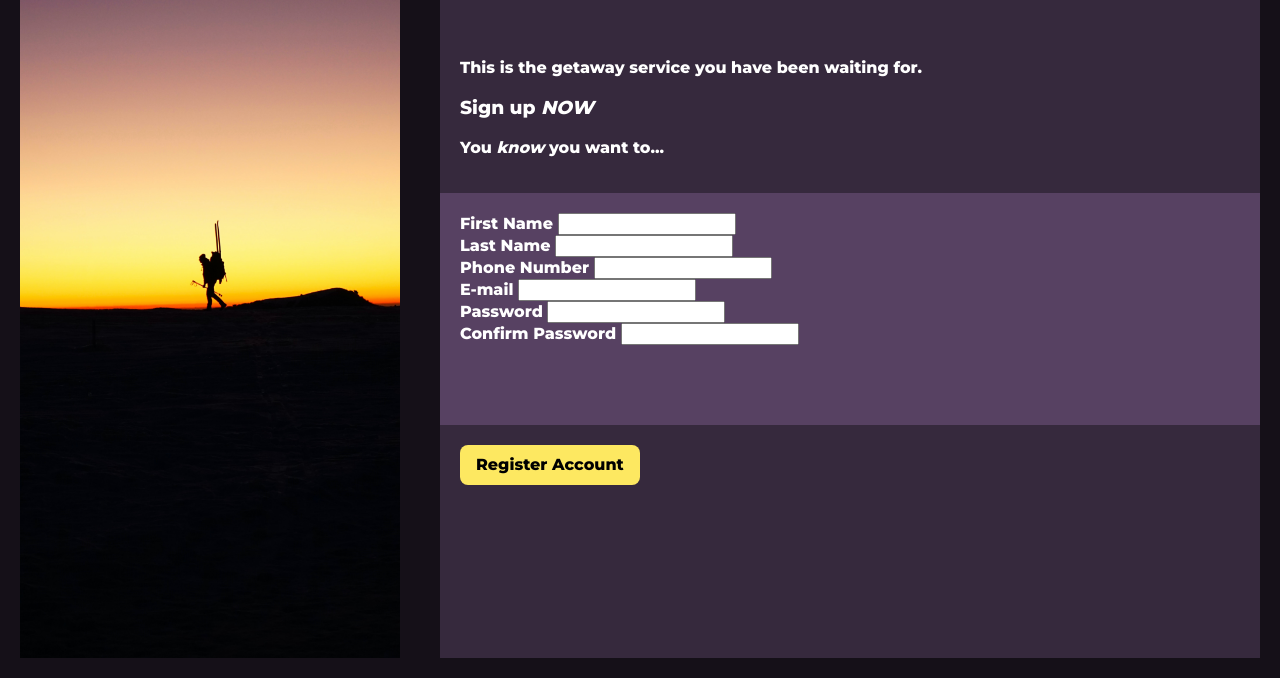
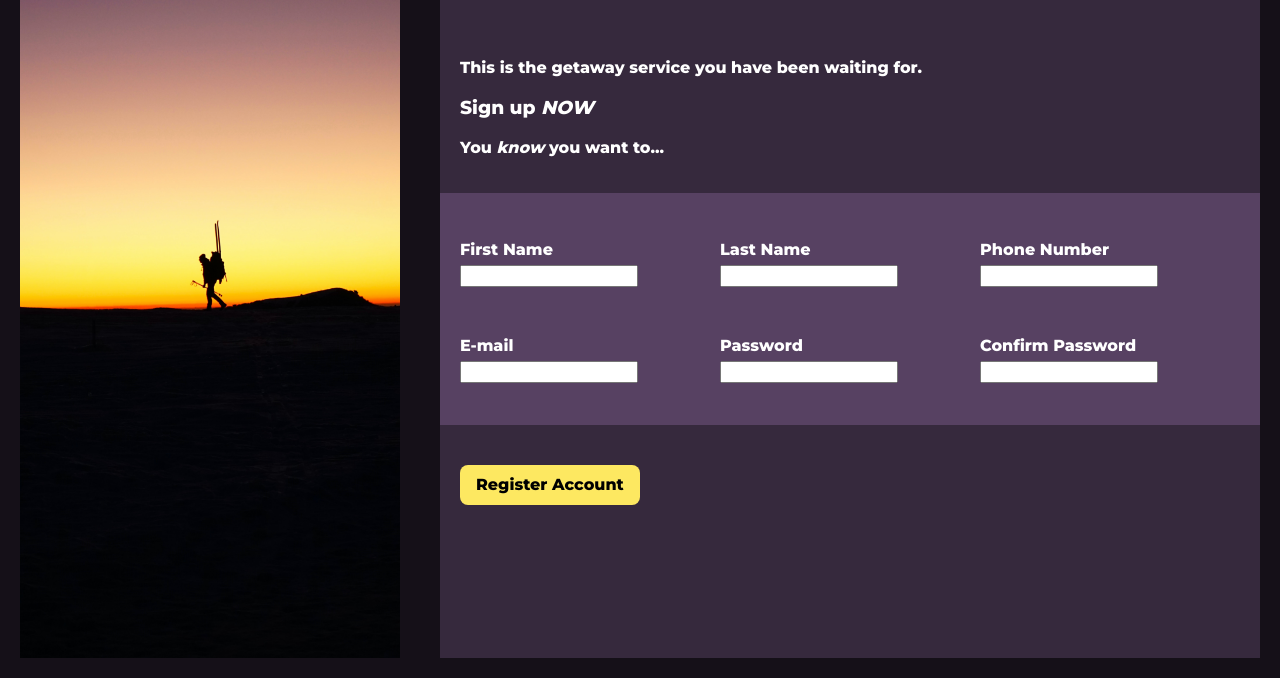
Before and after one commit to Kelho0812/Project_SignUpForm_TOP, a plain HTML site: page index.html in a window 1280 px wide. Shown: the part 142-820 px from the top of the page. Drawn offline with Linux system fonts and the light colour scheme.

Commit message:
Styled form

```diff
--- a/CSS/styles.css
+++ b/CSS/styles.css
@@ -95,7 +95,7 @@ button {
   height: 40px;
   line-height: 20px;
   list-style: none;
-  margin: 0;
+  margin-top: 20px;
   outline: none;
   padding: 10px 16px;
   position: relative;
@@ -112,3 +112,19 @@ button:hover,
 button:focus {
     transition:  200ms;
   background-color: #F082AC;}
+
+.formContainer {
+    display: grid;
+    align-items: center;
+    grid-template-columns: 1fr 1fr 1fr;
+    justify-items: start;
+    height: 100%;
+}
+
+.formSeparators {
+    font-weight: 1000;
+    line-height: 30px;
+    display: flex;
+    justify-content: space-evenly;
+    flex-direction: column;
+}
```
